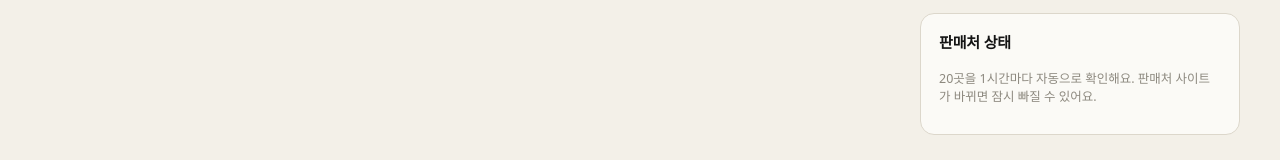
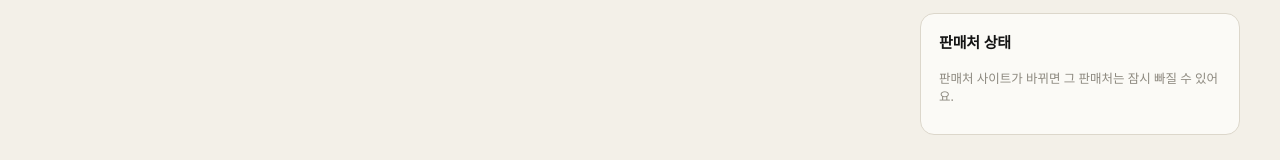
Before and after one commit to zerotoeighty/fansign-radar, a plain HTML site: page web/index.html in a window 1280 px wide. Shown: the part 557-717 px from the top of the page. Drawn offline with Linux system fonts and the light colour scheme; no server answers; a web font is replaced by a local one.

Commit message:
웹: 판매처 안내 문구 중복 정리

```diff
--- a/web/index.html
+++ b/web/index.html
@@ -96,7 +96,7 @@
         <h2>판매처 상태</h2>
         <ul id="storeList" class="stores"></ul>
         <p class="hint" id="tookLine"></p>
-        <p class="hint">20곳을 1시간마다 자동으로 확인해요. 판매처 사이트가 바뀌면 잠시 빠질 수 있어요.</p>
+        <p class="hint">판매처 사이트가 바뀌면 그 판매처는 잠시 빠질 수 있어요.</p>
       </section>
     </aside>
   </div>
```
